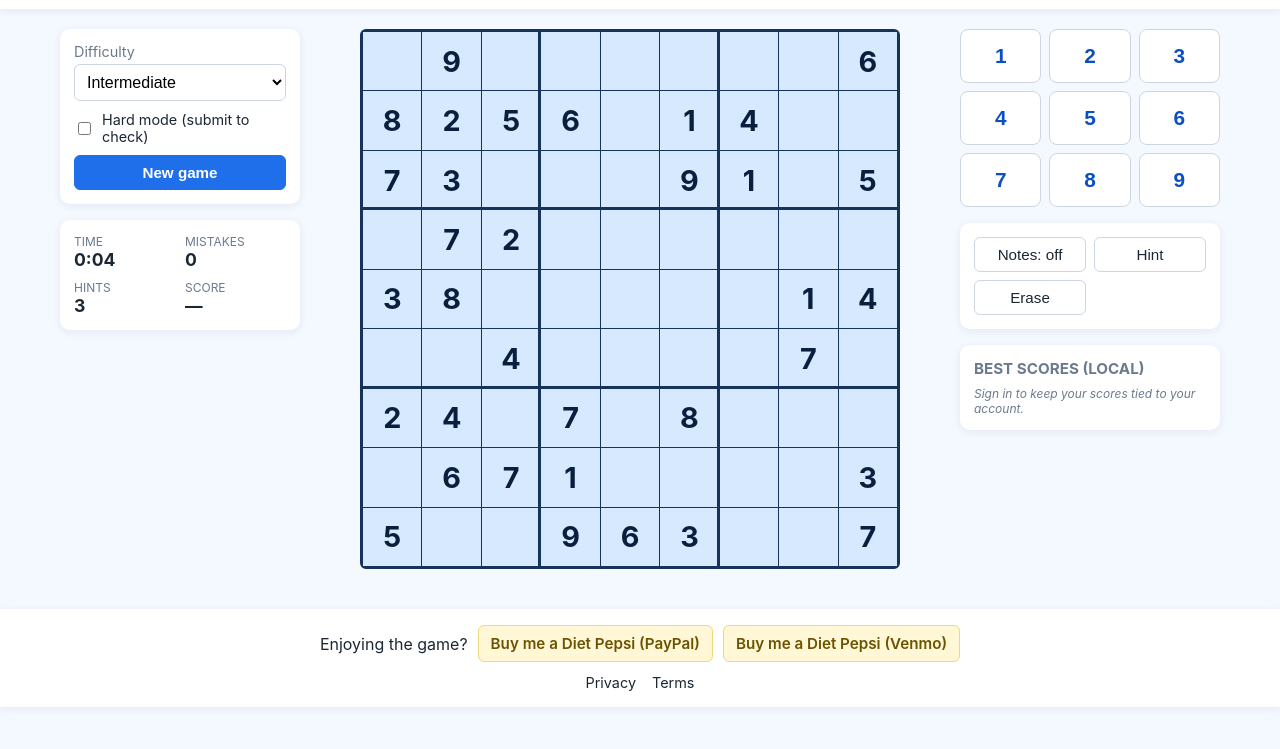
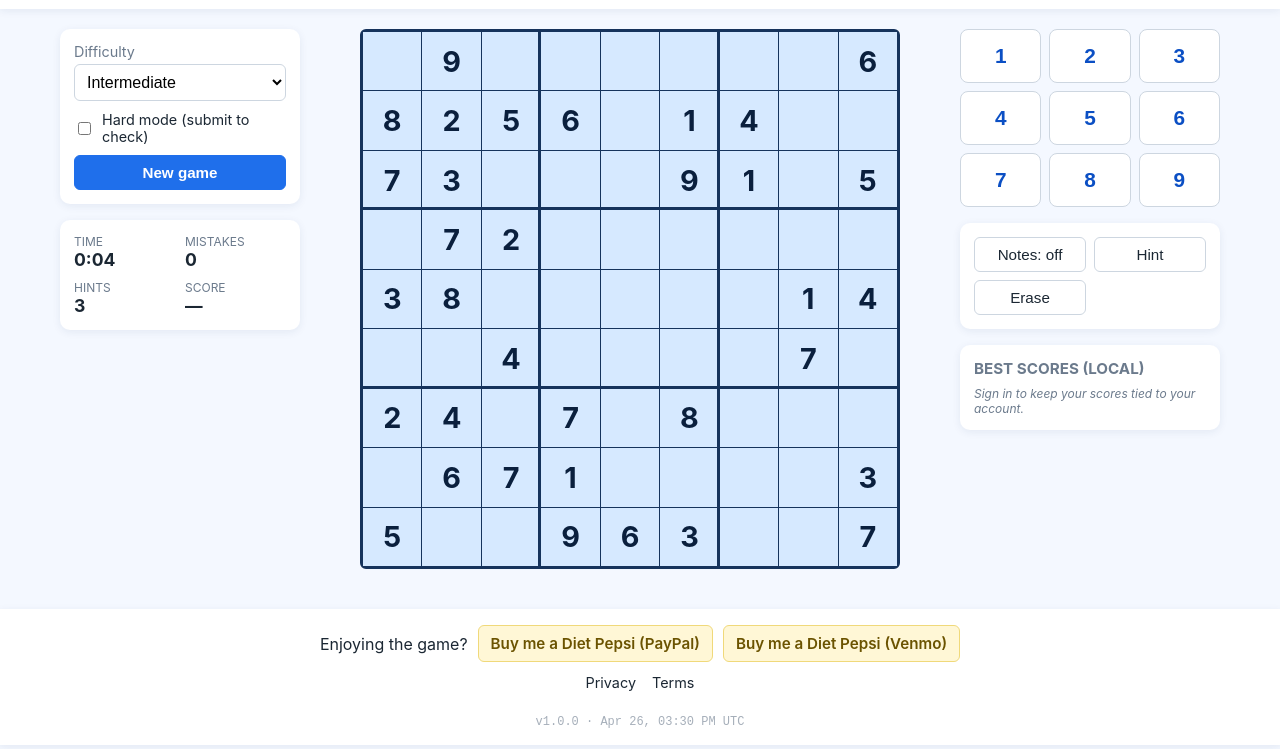
Before and after one commit to cclark31415/sudoku, a plain HTML site: page index.html in a window 1280 px wide. Shown: the part 51-800 px from the top of the page. Drawn offline with Linux system fonts and the light colour scheme.

Commit message:
Add build stamp (version + timestamp) to footer

```diff
--- a/app.js
+++ b/app.js
@@ -636,6 +636,19 @@ function init() {
   const isDark = document.documentElement.getAttribute("data-theme") === "dark";
   els.themeBtn.textContent = isDark ? "☀️" : "🌙";
 
+  // Load and display build stamp
+  fetch("/version.json")
+    .then(r => r.json())
+    .then(v => {
+      const stamp = document.getElementById("buildStamp");
+      const dt = new Date(v.buildTime);
+      const timeStr = dt.toLocaleString("en-US", {
+        month: "short", day: "numeric", hour: "2-digit", minute: "2-digit", timeZoneName: "short"
+      });
+      stamp.textContent = `v${v.version} · ${timeStr}`;
+    })
+    .catch(() => {});
+
   // Restore user from localStorage
   const saved = localStorage.getItem("sudoku_user");
   if (saved) {
--- a/index.html
+++ b/index.html
@@ -95,6 +95,7 @@
       <a href="/legal/privacy.html">Privacy</a>
       <a href="/legal/terms.html">Terms</a>
     </div>
+    <div id="buildStamp" class="build-stamp"></div>
   </footer>
 
   <script src="sudoku.js"></script>
--- a/styles.css
+++ b/styles.css
@@ -248,6 +248,7 @@ html, body {
 .legal-links { display: flex; gap: 16px; justify-content: center; font-size: 0.9rem; }
 .legal-links a { color: var(--text); text-decoration: none; }
 .legal-links a:hover { color: var(--accent); }
+.build-stamp { font-size: 0.75rem; color: var(--muted); margin-top: 12px; font-family: monospace; opacity: 0.6; }
 
 /* Flash animation for completed row/col/box */
 @keyframes flashCycle {
--- /dev/null
+++ b/version.json
@@ -0,0 +1,4 @@
+{
+  "version": "1.0.0",
+  "buildTime": "2026-04-26T15:30:00Z"
+}
```
Also changed, not shown: README.md.
